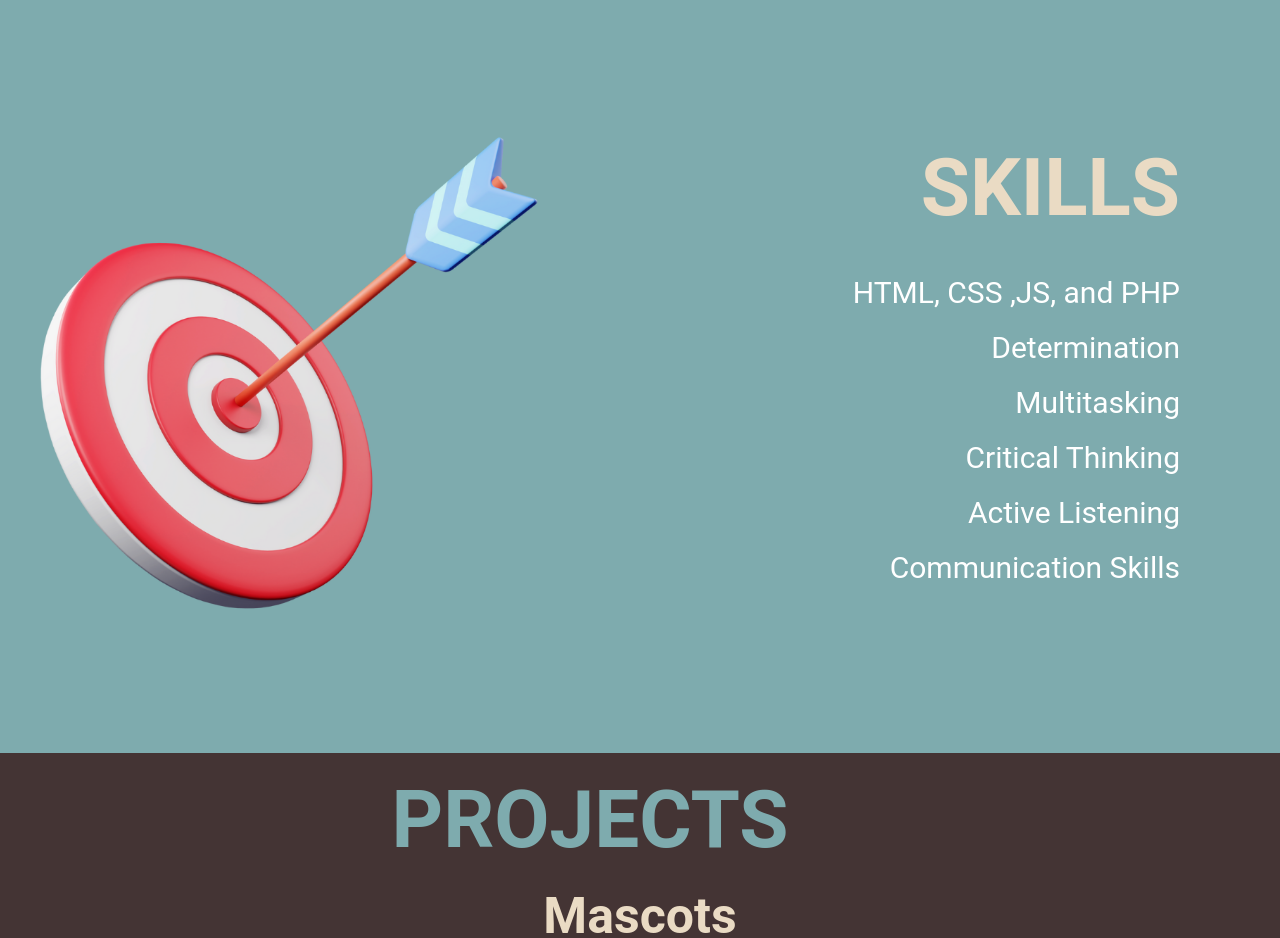
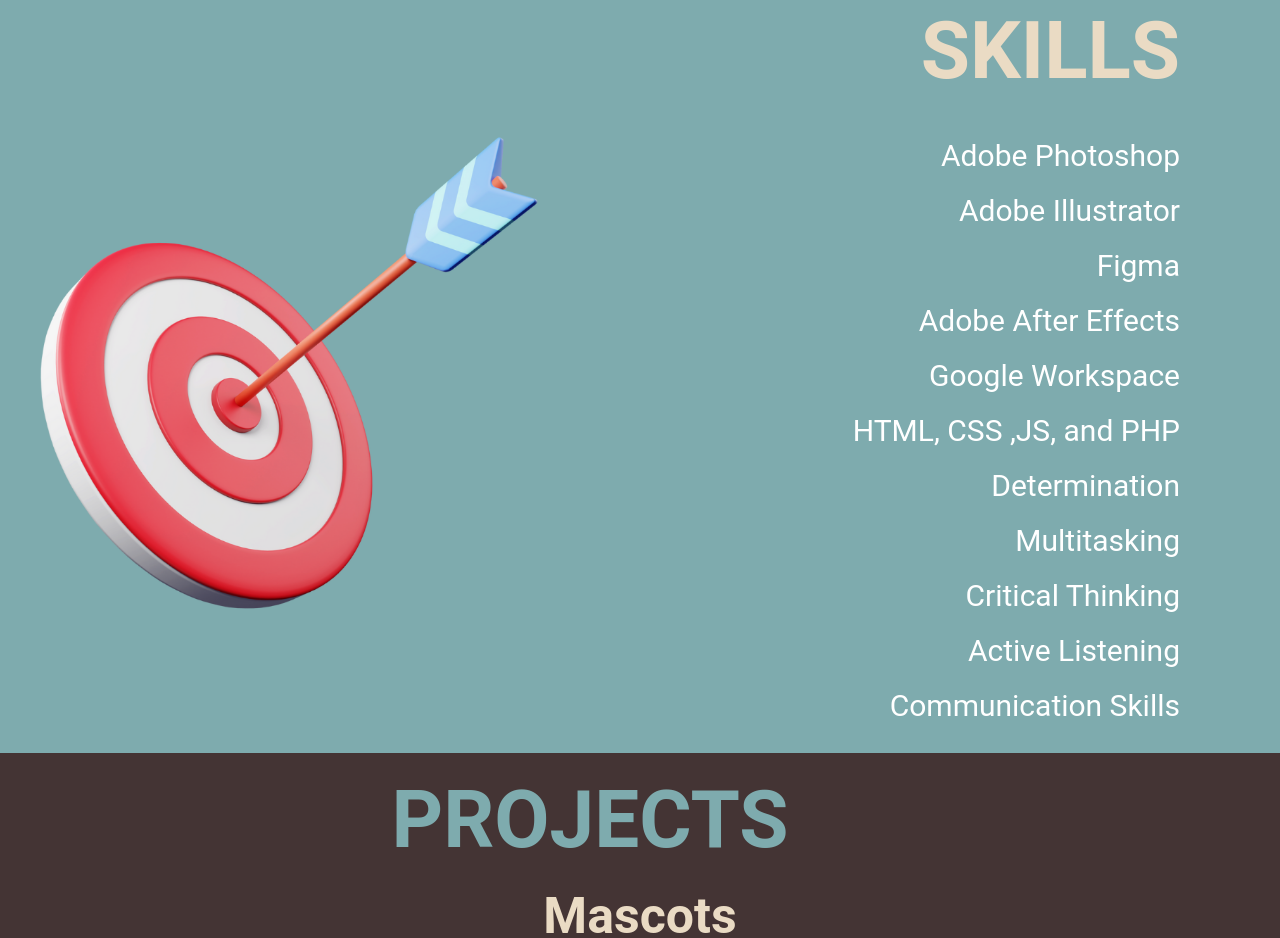
Before and after one commit to bugsywap/CIT18, a plain HTML site: page index.html in a window 1280 px wide. Shown: the part 2400-3338 px from the top of the page. Drawn offline with nearby package versions, Linux system fonts and the light colour scheme.

Commit message:
added skills section

```diff
--- a/index.html
+++ b/index.html
@@ -81,6 +81,11 @@
         <h1>SKILLS</h1>
       </div>
       <div class="skills-container">
+        <p>Adobe Photoshop</p>
+        <p>Adobe Illustrator</p>
+        <p>Figma</p>
+        <p>Adobe After Effects</p>
+        <p>Google Workspace</p>
         <p>HTML, CSS ,JS, and PHP</p>
         <p>Determination</p>
         <p>Multitasking</p>
```
